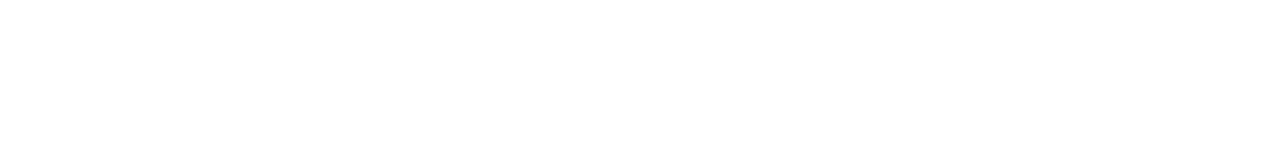
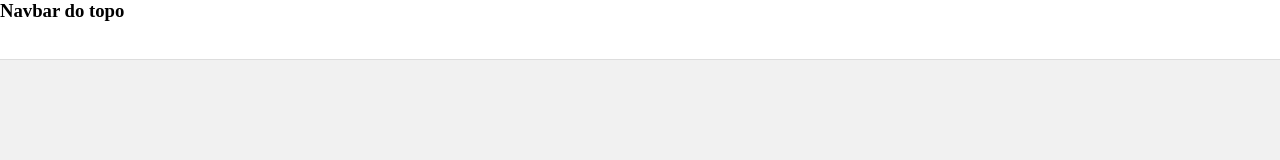
Before and after one commit to jrcristiano/gitflow-na-pratica, a plain HTML site: page index.html in a window 1280 px wide. Drawn offline with Linux system fonts and the light colour scheme.

Commit message:
feat: added top navbar

```diff
--- a/css/app.css
+++ b/css/app.css
@@ -0,0 +1,16 @@
+* {
+    margin: 0;
+    padding: 0;
+    box-sizing: border-box;
+}
+
+body {
+    background-color: #f1f1f1;
+}
+
+#top-navbar {
+    width: 100%;
+    height: 60px;
+    background-color: #fff;
+    border-bottom: 1px solid #ddd;
+}
--- a/index.html
+++ b/index.html
@@ -15,6 +15,8 @@
     />
 </head>
 <body>
-
+    <nav id="top-navbar">
+        <h3>Navbar do topo</h3>
+    </nav>
 </body>
 </html>
```
